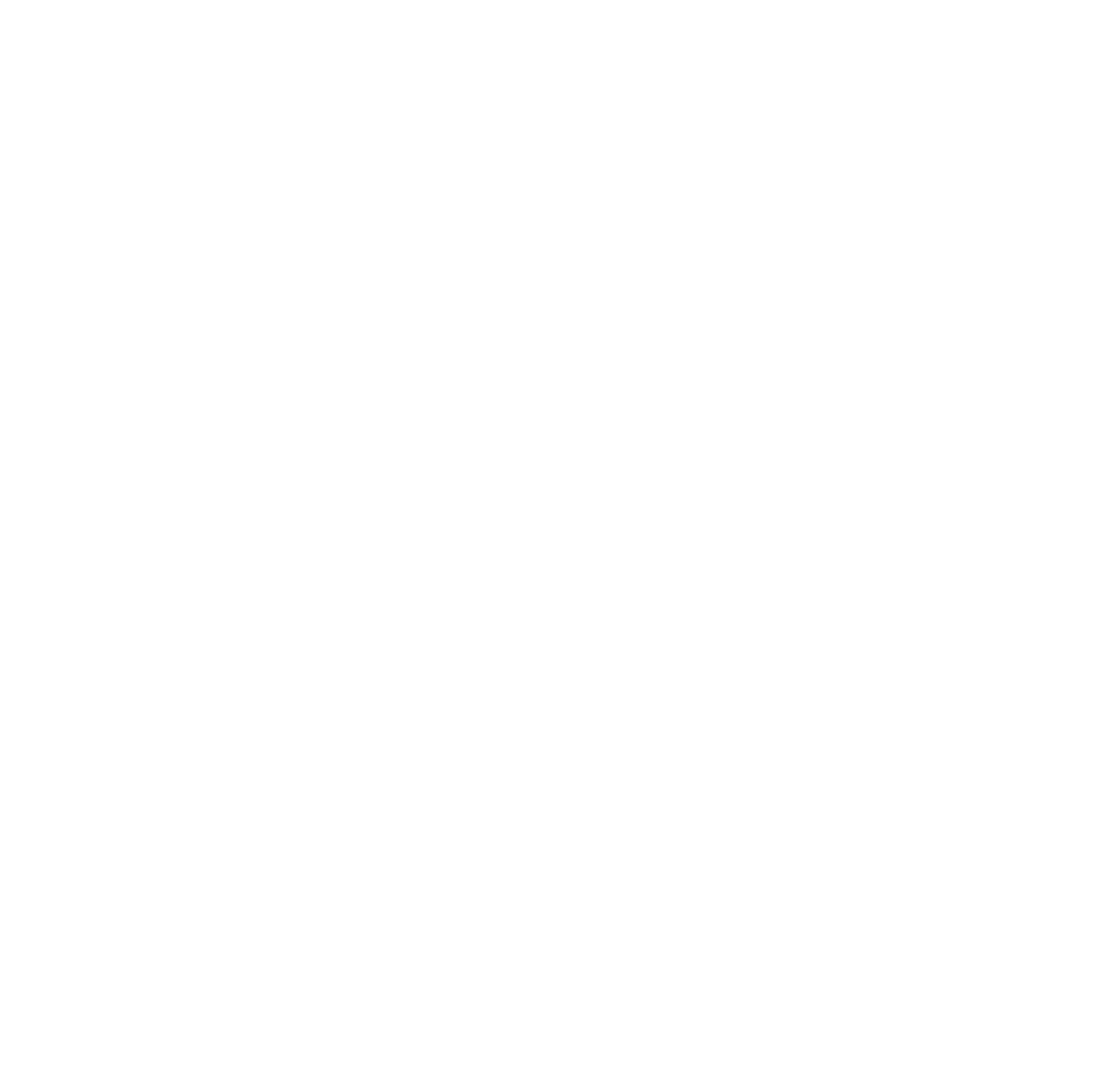
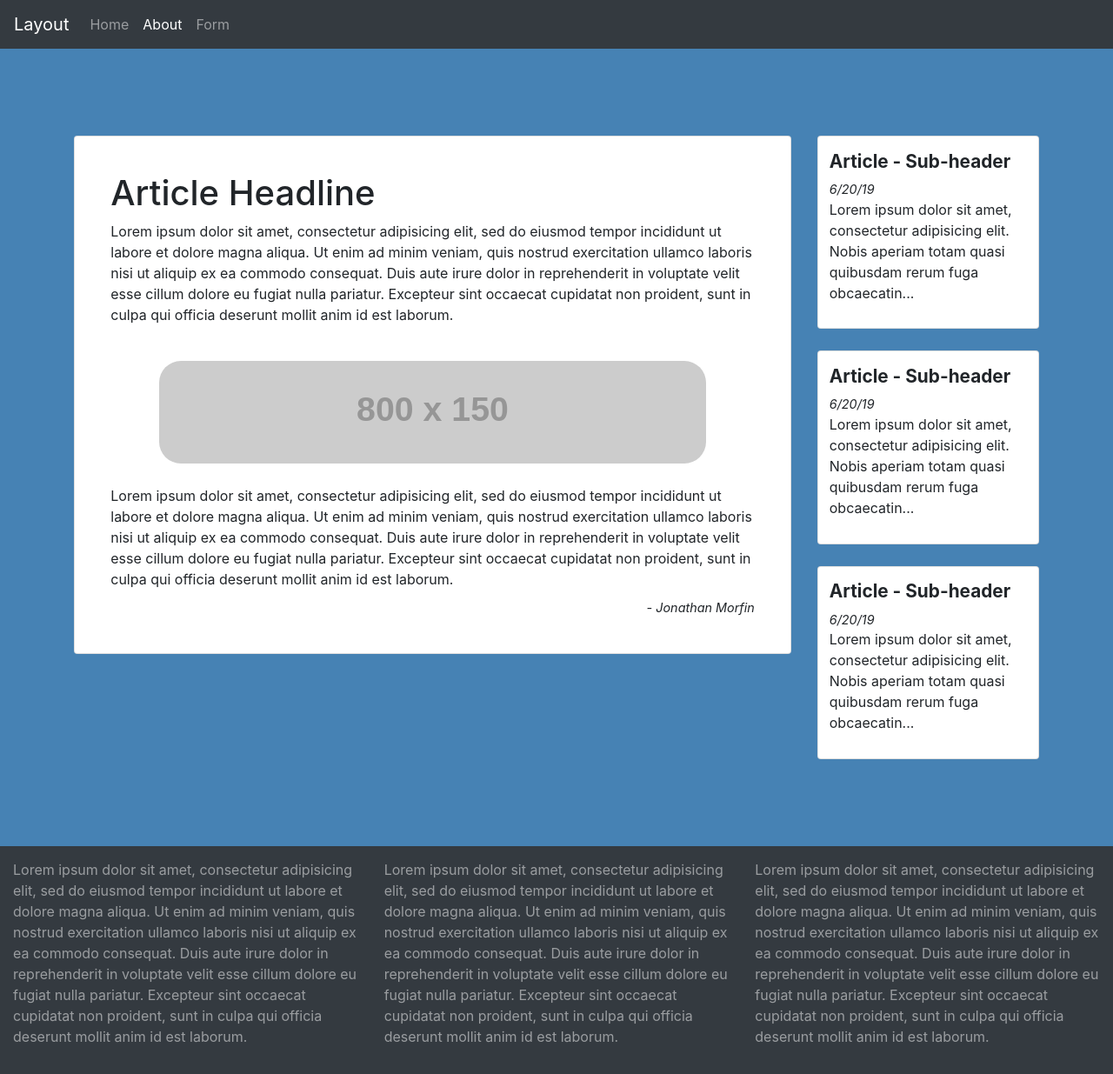
Before and after one commit to jmorfin23/bootstrap_templating, a plain HTML site: page html/about.html in a window 1280 px wide. Shown: the whole page at 87% size. Before the commit the page ends 800 px from the top, so only its background shows below. Drawn offline with nearby package versions, Linux system fonts and the light colour scheme; placeholder pictures from the web are drawn by us.

Commit message:
about page comleted, TODO: form page

```diff
--- a/css/main.css
+++ b/css/main.css
@@ -44,6 +44,9 @@ btn {
   width: 85%;
   border-radius:25px;
 }
+.author {
+  text-align: right;
+}
 footer {
   padding: 15px;
   background-color: #343a40!important;
--- a/html/about.html
+++ b/html/about.html
@@ -0,0 +1,98 @@
+<!DOCTYPE html>
+<html lang="en" dir="ltr">
+  <head>
+    <meta charset="utf-8">
+    <title>Layout - About</title>
+
+    <!-- attach bootstrap 4 css -->
+  <link rel="stylesheet" href="https://maxcdn.bootstrapcdn.com/bootstrap/4.0.0/css/bootstrap.min.css" integrity="sha384-Gn5384xqQ1aoWXA+058RXPxPg6fy4IWvTNh0E263XmFcJlSAwiGgFAW/dAiS6JXm" crossorigin="anonymous">
+
+     <!-- attach own stylesheet -->
+  <link rel="stylesheet" href="../css/main.css">
+</head>
+<body>
+  <header>
+    <div class="row">
+      <div class="col-md-12">
+        <nav class="navbar navbar-expand-lg navbar-dark bg-dark">
+          <a class="navbar-brand" href="../index.html">Layout</a>
+          <button class="navbar-toggler" type="button" data-toggle="collapse" data-target="#navbarNav" aria-controls="navbarNav" aria-expanded="false" aria-label="Toggle navigation">
+            <span class="navbar-toggler-icon"></span>
+          </button>
+          <div class="collapse navbar-collapse" id="navbarNav">
+            <ul class="navbar-nav">
+              <li class="nav-item">
+                <a class="nav-link" href="../index.html">Home <span class="sr-only">(current)</span></a>
+              </li>
+              <li class="nav-item">
+                <a class="nav-link active" href="./about.html">About</a>
+              </li>
+              <li class="nav-item">
+                <a class="nav-link" href="./form.html">Form</a>
+            </ul>
+          </div>
+        </nav>
+      </div>  <!--ends column 12-->
+    </div> <!-- -->
+  </header>
+
+<main>
+  <div class="container">
+    <div class="row">
+      <div class="col-md-9">
+        <div class="card">
+          <h1>Article Headline</h1>
+            <p>Lorem ipsum dolor sit amet, consectetur adipisicing elit, sed do eiusmod tempor incididunt ut labore et dolore magna aliqua. Ut enim ad minim veniam, quis nostrud exercitation ullamco laboris nisi ut aliquip ex ea commodo consequat. Duis aute irure dolor in reprehenderit in voluptate velit esse cillum dolore eu fugiat nulla pariatur. Excepteur sint occaecat cupidatat non proident, sunt in culpa qui officia deserunt mollit anim id est laborum.</p>
+            <img src="http://placehold.it/800x150" alt="Image" class="center-img">
+            <p>Lorem ipsum dolor sit amet, consectetur adipisicing elit, sed do eiusmod tempor incididunt ut labore et dolore magna aliqua. Ut enim ad minim veniam, quis nostrud exercitation ullamco laboris nisi ut aliquip ex ea commodo consequat. Duis aute irure dolor in reprehenderit in voluptate velit esse cillum dolore eu fugiat nulla pariatur. Excepteur sint occaecat cupidatat non proident, sunt in culpa qui officia deserunt mollit anim id est laborum.</p>
+            <p class="card-subtitle author">- Jonathan Morfin</p>
+          </div> <!--ends card-->
+        </div> <!--ends col 9-->
+      <div class="col-md-3">
+        <div class="card">
+          <div class="card-title">Article - Sub-header</div>
+          <div class="card-subtitle">6/20/19</div>
+          <p>Lorem ipsum dolor sit amet, consectetur adipisicing elit. Nobis aperiam totam quasi quibusdam rerum fuga obcaecatin...</p>
+          </div> <!--ends card 1-->
+          <div class="card">
+            <div class="card-title">Article - Sub-header</div>
+            <div class="card-subtitle">6/20/19</div>
+            <p>Lorem ipsum dolor sit amet, consectetur adipisicing elit. Nobis aperiam totam quasi quibusdam rerum fuga obcaecatin...</p>
+          </div> <!--ends card 2-->
+            <div class="card">
+              <div class="card-title">Article - Sub-header</div>
+                <div class="card-subtitle">6/20/19</div>
+                <p>Lorem ipsum dolor sit amet, consectetur adipisicing elit. Nobis aperiam totam quasi quibusdam rerum fuga obcaecatin...</p>
+
+            </div> <!--ends card 3-->
+      </div> <!--ends col 3-->
+    </div> <!--ends row-->
+  </div> <!-- ends container -->
+</main>
+
+  <footer>
+    <div class="row">
+      <div class="col-md-4">
+        <p>Lorem ipsum dolor sit amet, consectetur adipisicing elit, sed do eiusmod tempor incididunt ut labore et dolore magna aliqua. Ut enim ad minim veniam, quis nostrud exercitation ullamco laboris nisi ut aliquip ex ea commodo consequat. Duis aute irure dolor in reprehenderit in voluptate velit esse cillum dolore eu fugiat nulla pariatur. Excepteur sint occaecat cupidatat non proident, sunt in culpa qui officia deserunt mollit anim id est laborum.</p>
+      </div> <!-- ends col 4 -->
+
+      <div class="col-md-4">
+        <p>Lorem ipsum dolor sit amet, consectetur adipisicing elit, sed do eiusmod tempor incididunt ut labore et dolore magna aliqua. Ut enim ad minim veniam, quis nostrud exercitation ullamco laboris nisi ut aliquip ex ea commodo consequat. Duis aute irure dolor in reprehenderit in voluptate velit esse cillum dolore eu fugiat nulla pariatur. Excepteur sint occaecat cupidatat non proident, sunt in culpa qui officia deserunt mollit anim id est laborum.</p>
+      </div> <!-- ends col 4 -->
+
+      <div class="col-md-4">
+        <p>Lorem ipsum dolor sit amet, consectetur adipisicing elit, sed do eiusmod tempor incididunt ut labore et dolore magna aliqua. Ut enim ad minim veniam, quis nostrud exercitation ullamco laboris nisi ut aliquip ex ea commodo consequat. Duis aute irure dolor in reprehenderit in voluptate velit esse cillum dolore eu fugiat nulla pariatur. Excepteur sint occaecat cupidatat non proident, sunt in culpa qui officia deserunt mollit anim id est laborum.</p>
+      </div> <!-- ends col 4 -->
+    </div> <!-- ends row for footer -->
+  </footer>
+
+</body>
+  <!-- attach boostrap 4 css -->
+
+  <script src="https://code.jquery.com/jquery-3.2.1.slim.min.js" integrity="sha384-KJ3o2DKtIkvYIK3UENzmM7KCkRr/rE9/Qpg6aAZGJwFDMVNA/GpGFF93hXpG5KkN" crossorigin="anonymous"></script>
+  <script src="https://cdnjs.cloudflare.com/ajax/libs/popper.js/1.12.9/umd/popper.min.js" integrity="sha384-ApNbgh9B+Y1QKtv3Rn7W3mgPxhU9K/ScQsAP7hUibX39j7fakFPskvXusvfa0b4Q" crossorigin="anonymous"></script>
+  <script src="https://maxcdn.bootstrapcdn.com/bootstrap/4.0.0/js/bootstrap.min.js" integrity="sha384-JZR6Spejh4U02d8jOt6vLEHfe/JQGiRRSQQxSfFWpi1MquVdAyjUar5+76PVCmYl" crossorigin="anonymous"></script>
+
+
+
+</html>
```
Also changed, not shown: html/form.html (+128 -0 lines).
